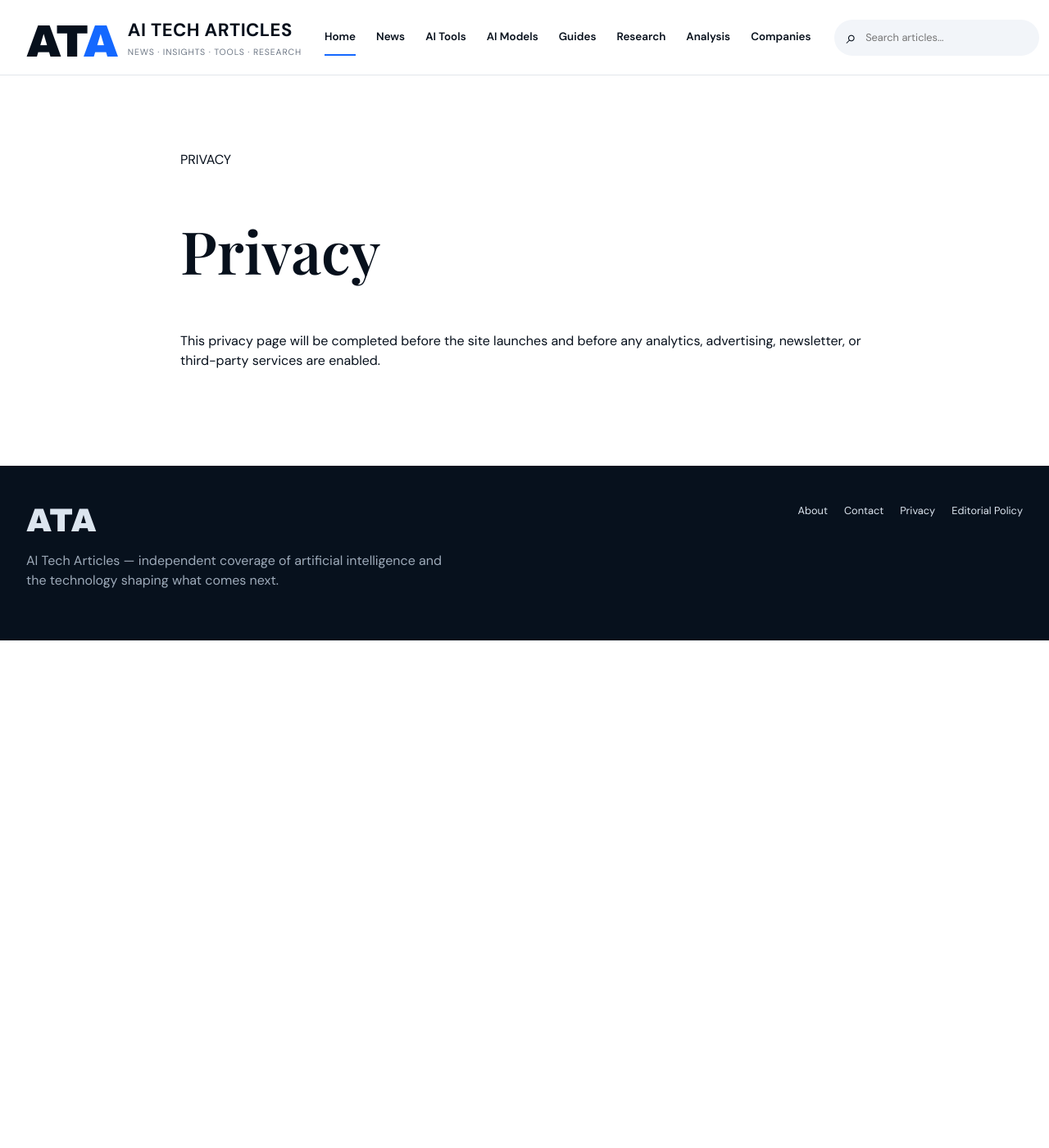
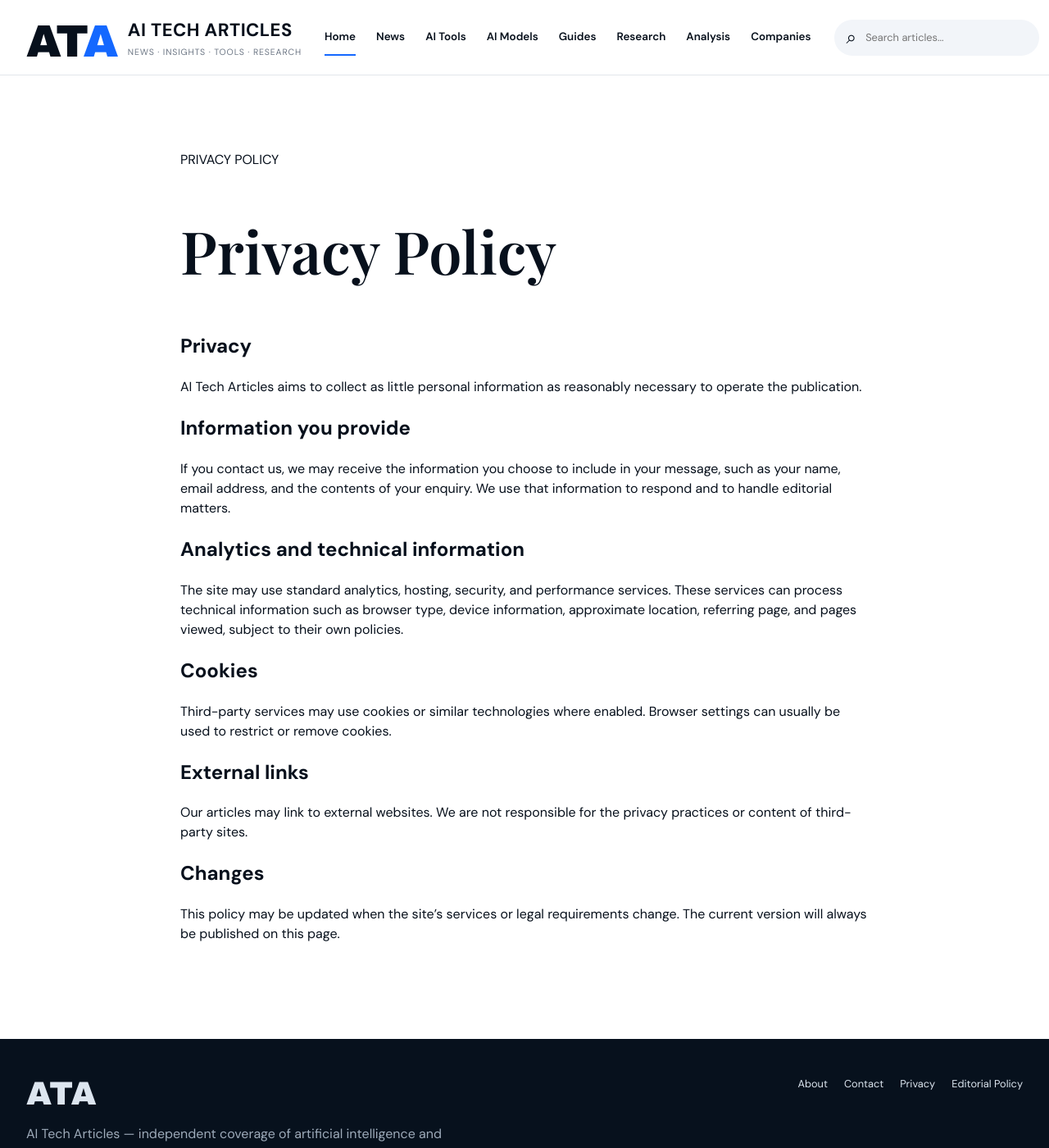
Before and after one commit to todaysnewsai/ChatGPTScope, a Jekyll site: the page built from privacy.md, in a window 1280 px wide and 1400 px high. Shown: the whole window at 82% size. Built offline with Jekyll 4.4.1, drawn with Linux system fonts in a browser that asks for light colours.

Commit message:
Expand Privacy Policy page

```diff
--- a/privacy.md
+++ b/privacy.md
@@ -1,6 +1,28 @@
 ---
 layout: page
-title: Privacy
-permalink: /privacy/
+title: "Privacy Policy"
 ---
-This privacy page will be completed before the site launches and before any analytics, advertising, newsletter, or third-party services are enabled.
+
+## Privacy
+
+AI Tech Articles aims to collect as little personal information as reasonably necessary to operate the publication.
+
+## Information you provide
+
+If you contact us, we may receive the information you choose to include in your message, such as your name, email address, and the contents of your enquiry. We use that information to respond and to handle editorial matters.
+
+## Analytics and technical information
+
+The site may use standard analytics, hosting, security, and performance services. These services can process technical information such as browser type, device information, approximate location, referring page, and pages viewed, subject to their own policies.
+
+## Cookies
+
+Third-party services may use cookies or similar technologies where enabled. Browser settings can usually be used to restrict or remove cookies.
+
+## External links
+
+Our articles may link to external websites. We are not responsible for the privacy practices or content of third-party sites.
+
+## Changes
+
+This policy may be updated when the site's services or legal requirements change. The current version will always be published on this page.
```
